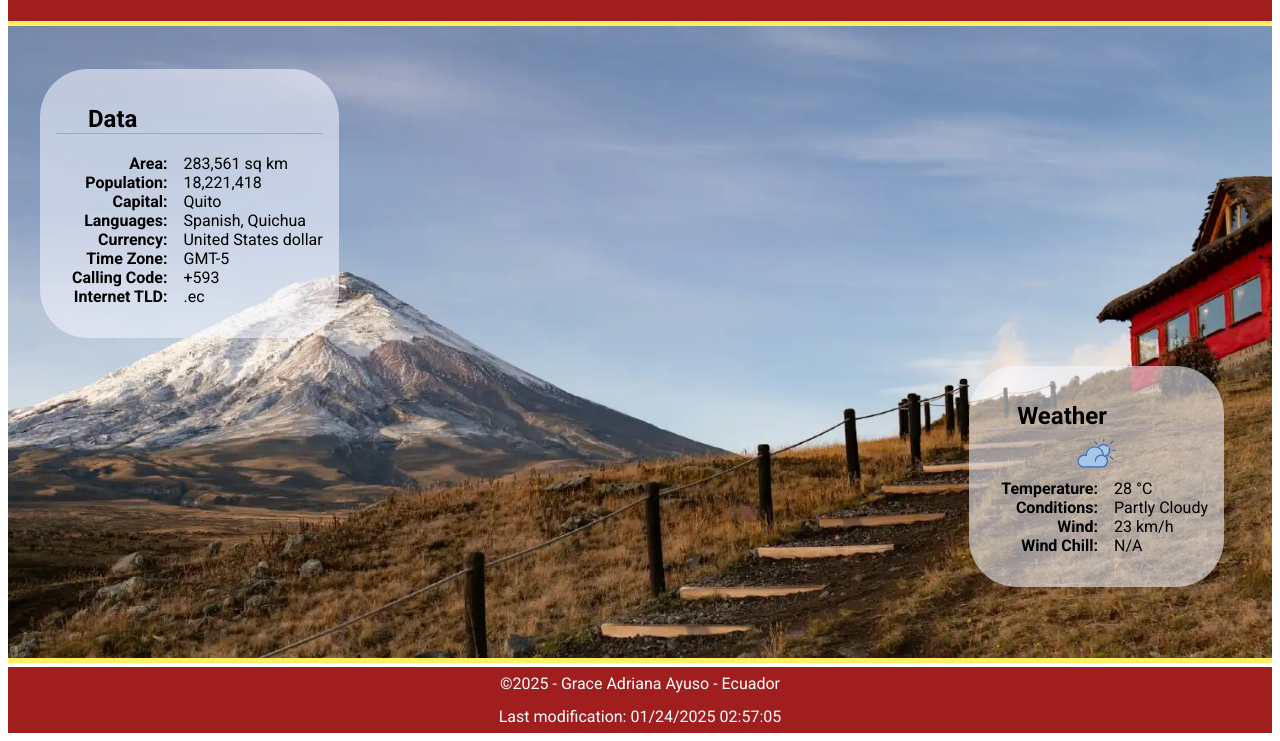
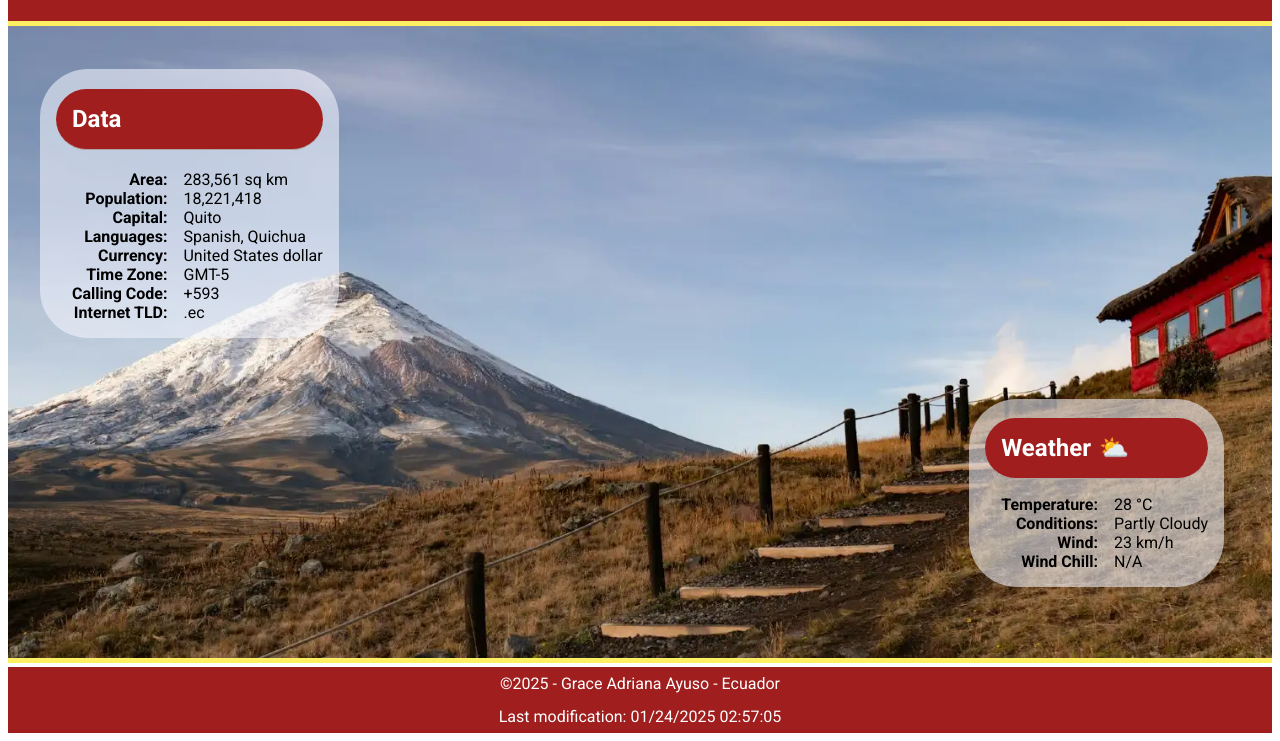
Before and after one commit to ayusograce/wdd131, a plain HTML site: page place.html in a window 1280 px wide. Shown: the part 92-833 px from the top of the page. Drawn offline with Linux system fonts and the light colour scheme.

Commit message:
fixed errors

```diff
--- a/styles/place-large.css
+++ b/styles/place-large.css
@@ -8,6 +8,10 @@
         text-align: left;
         padding-left: 2rem;
         border-bottom: 1px solid var(--primary-color);
+        color: var(--accent1-color);
+        background-color: var(--background-color);
+        padding: 1rem;
+        border-radius: 2rem;
     }
 
 
@@ -18,6 +22,8 @@
         border-radius: 3rem;
         grid-template-columns: auto 1fr;
         border-top: 0;
+        padding-top: 0;
+        padding-bottom: 0;
     }
 
     .weather {
@@ -25,13 +31,27 @@
         bottom: 5rem;
     }
 
-    .weather h2::after{
-        content: '';
+    .icon{
+        display: none;
+    }
+
+    /* .weather h2::after{ */
+        /* content: '';
         display: inline-block;
-        /* background-image: url("images/weather-icon.svg"); */
+        background-image: url("images/weather-icon.svg");
         background-size: contain;
         background-repeat: no-repeat;
         width: 60px;
+    } */
+
+    .weather h2::after {
+        content: "⛅";
+        font-size: 1.5rem;
+        margin-left: 0.5rem;
+    }
+
+    .weather h2{
+        margin-bottom: 1rem;
     }
 
     .data {
```
